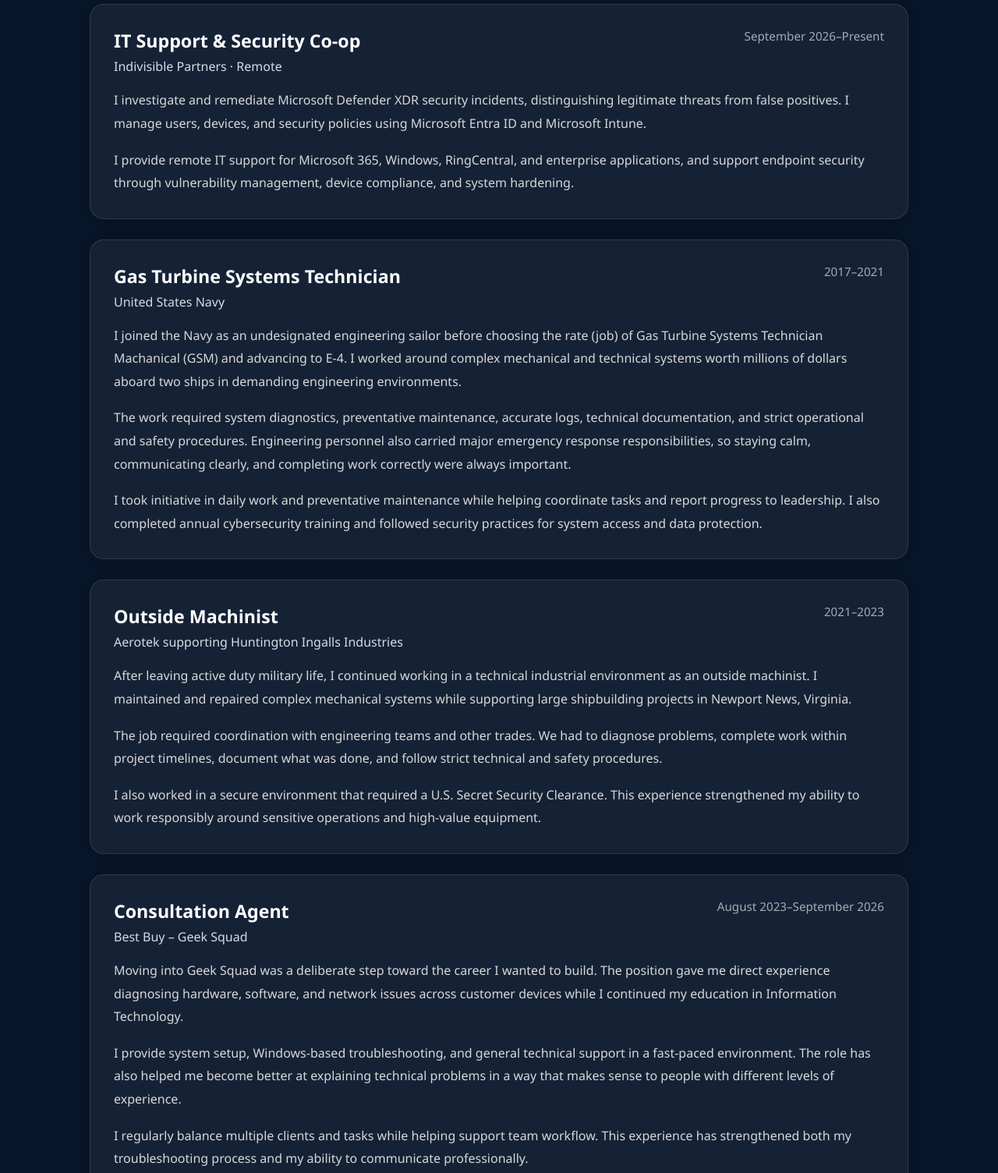
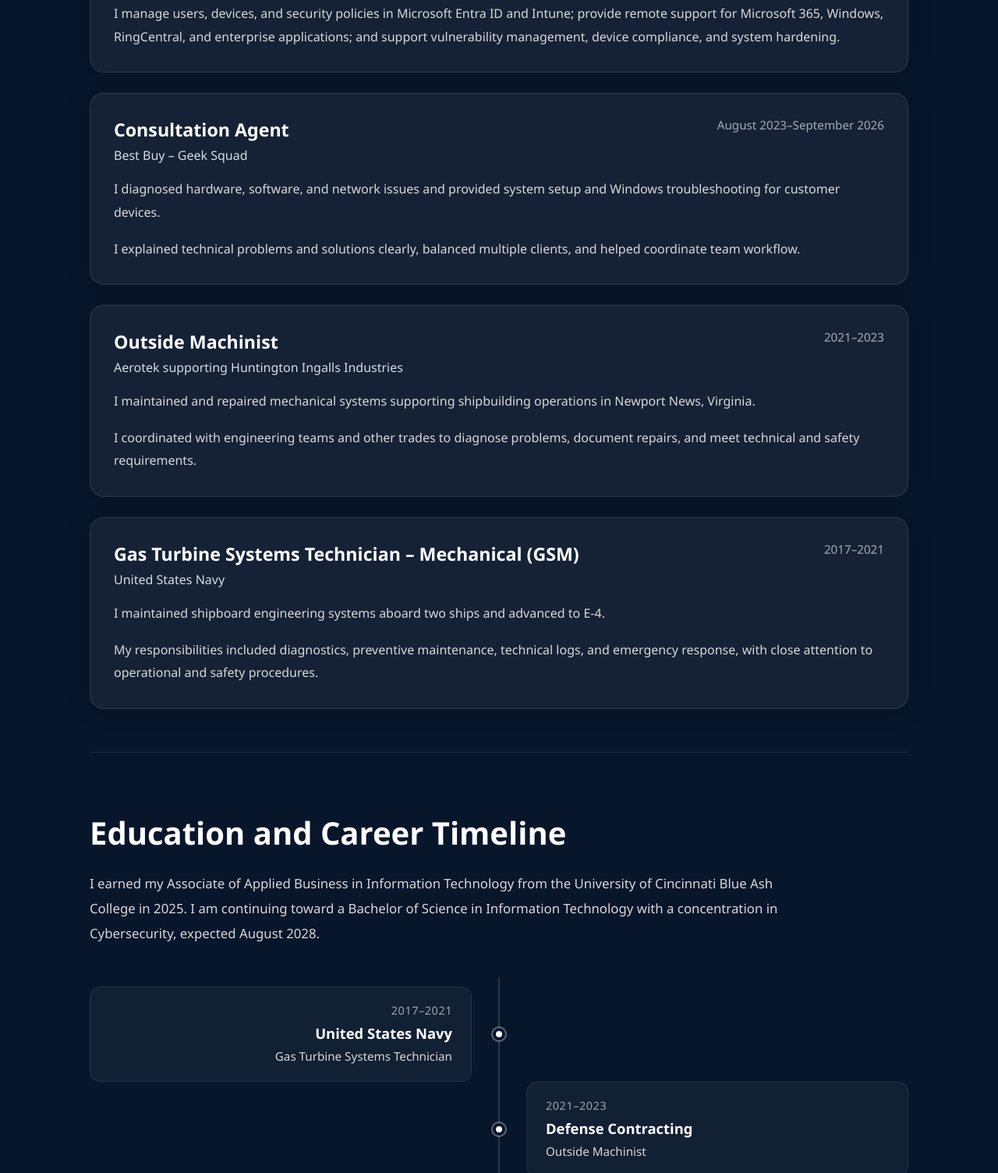
Before and after one commit to JesseBlankenship/jesse_website, a plain HTML site: page PROFESSIONAL.HTML in a window 1280 px wide. Shown: the part 580-2084 px from the top of the page at 78% size. Drawn offline with Linux system fonts and the light colour scheme.

Commit message:
Streamline professional page and prioritize current experience

```diff
--- a/PROFESSIONAL.HTML
+++ b/PROFESSIONAL.HTML
@@ -342,29 +342,16 @@ body{
 <div class="page">
 
     <header class="header">
-
         <h1>Professional</h1>
-
         <p>
-            My career has taken me from shipboard engineering and defense contracting
-            into technical support and Information Technology. Each step has helped me
-            build a different part of the foundation I am bringing into my IT and
-            cybersecurity career.
+            I work in IT support and security at Indivisible Partners while pursuing my bachelor's degree at the University of Cincinnati.
+            My background combines U.S. Navy service, defense contracting, and three years of technical support at Geek Squad.
         </p>
-
     </header>
 
     <section class="section">
 
-        <h2>My Professional Path</h2>
-
-        <p class="section-intro">
-            I did not enter Information Technology through one traditional route. I first
-            built experience maintaining complex equipment, following strict procedures,
-            documenting work, and troubleshooting problems under pressure. I later made
-            a deliberate career change into IT while returning to school and gaining
-            hands-on support experience through Geek Squad.
-        </p>
+        <h2>Professional Experience</h2>
 
         <div class="timeline">
 
@@ -376,124 +363,44 @@ body{
                     </div>
                     <div class="date">September 2026&ndash;Present</div>
                 </div>
-                <p>
-                    I investigate and remediate Microsoft Defender XDR security incidents,
-                    distinguishing legitimate threats from false positives. I manage users,
-                    devices, and security policies using Microsoft Entra ID and Microsoft Intune.
-                </p>
-                <p>
-                    I provide remote IT support for Microsoft 365, Windows, RingCentral,
-                    and enterprise applications, and support endpoint security through
-                    vulnerability management, device compliance, and system hardening.
-                </p>
+                <p>I investigate and remediate Microsoft Defender XDR incidents, distinguishing legitimate threats from false positives.</p>
+                <p>I manage users, devices, and security policies in Microsoft Entra ID and Intune; provide remote support for Microsoft 365, Windows, RingCentral, and enterprise applications; and support vulnerability management, device compliance, and system hardening.</p>
             </article>
 
             <article class="role-card">
-
                 <div class="role-top">
-
                     <div>
-                        <h3>Gas Turbine Systems Technician</h3>
-                        <div class="company">United States Navy</div>
+                        <h3>Consultation Agent</h3>
+                        <div class="company">Best Buy &ndash; Geek Squad</div>
                     </div>
-
-                    <div class="date">2017–2021</div>
-
+                    <div class="date">August 2023&ndash;September 2026</div>
                 </div>
-
-                <p>
-                    I joined the Navy as an undesignated engineering sailor before
-                    choosing the rate (job) of Gas Turbine Systems Technician Machanical (GSM) and advancing to E-4.
-                    I worked around complex mechanical and technical systems worth millions of dollars aboard two
-                    ships in demanding engineering environments.
-                </p>
-
-                <p>
-                    The work required system diagnostics, preventative maintenance,
-                    accurate logs, technical documentation, and strict operational and
-                    safety procedures. Engineering personnel also carried major emergency
-                    response responsibilities, so staying calm, communicating clearly,
-                    and completing work correctly were always important.
-                </p>
-
-                <p>
-                    I took initiative in daily work and preventative maintenance while
-                    helping coordinate tasks and report progress to leadership. I also
-                    completed annual cybersecurity training and followed security
-                    practices for system access and data protection.
-                </p>
-
-            </article>
-                        <article class="role-card">
-
-                <div class="role-top">
-
-                    <div>
-                        <h3>Outside Machinist</h3>
-                        <div class="company">
-                            Aerotek supporting Huntington Ingalls Industries
-                        </div>
-                    </div>
-
-                    <div class="date">2021–2023</div>
-
-                </div>
-
-                <p>
-                    After leaving active duty military life, I continued working in a technical
-                    industrial environment as an outside machinist. I maintained and
-                    repaired complex mechanical systems while supporting large shipbuilding
-                    projects in Newport News, Virginia.
-                </p>
-
-                <p>
-                    The job required coordination with engineering teams and other trades.
-                    We had to diagnose problems, complete work within project timelines,
-                    document what was done, and follow strict technical and safety
-                    procedures.
-                </p>
-
-                <p>
-                    I also worked in a secure environment that required a U.S. Secret
-                    Security Clearance. This experience strengthened my ability to work
-                    responsibly around sensitive operations and high-value equipment.
-                </p>
-
+                <p>I diagnosed hardware, software, and network issues and provided system setup and Windows troubleshooting for customer devices.</p>
+                <p>I explained technical problems and solutions clearly, balanced multiple clients, and helped coordinate team workflow.</p>
             </article>
 
             <article class="role-card">
+                <div class="role-top">
+                    <div>
+                        <h3>Outside Machinist</h3>
+                        <div class="company">Aerotek supporting Huntington Ingalls Industries</div>
+                    </div>
+                    <div class="date">2021&ndash;2023</div>
+                </div>
+                <p>I maintained and repaired mechanical systems supporting shipbuilding operations in Newport News, Virginia.</p>
+                <p>I coordinated with engineering teams and other trades to diagnose problems, document repairs, and meet technical and safety requirements.</p>
+            </article>
 
+            <article class="role-card">
                 <div class="role-top">
-
                     <div>
-                        <h3>Consultation Agent</h3>
-                        <div class="company">Best Buy – Geek Squad</div>
+                        <h3>Gas Turbine Systems Technician &ndash; Mechanical (GSM)</h3>
+                        <div class="company">United States Navy</div>
                     </div>
-
-                    <div class="date">August 2023–September 2026</div>
-
+                    <div class="date">2017&ndash;2021</div>
                 </div>
-
-                <p>
-                    Moving into Geek Squad was a deliberate step toward the career I wanted
-                    to build. The position gave me direct experience diagnosing hardware,
-                    software, and network issues across customer devices while I continued
-                    my education in Information Technology.
-                </p>
-
-                <p>
-                    I provide system setup, Windows-based troubleshooting, and general
-                    technical support in a fast-paced environment. The role has also helped
-                    me become better at explaining technical problems in a way that makes
-                    sense to people with different levels of experience.
-                </p>
-
-                <p>
-                    I regularly balance multiple clients and tasks while helping support
-                    team workflow. This experience has strengthened both my troubleshooting
-                    process and my ability to communicate professionally.
-                </p>
-
+                <p>I maintained shipboard engineering systems aboard two ships and advanced to E-4.</p>
+                <p>My responsibilities included diagnostics, preventive maintenance, technical logs, and emergency response, with close attention to operational and safety procedures.</p>
             </article>
 
         </div>
@@ -502,24 +409,11 @@ body{
 
     <section class="section">
 
-        <h2>Education and Career Transition</h2>
+        <h2>Education and Career Timeline</h2>
 
         <p class="section-intro">
-            I earned my Associate of Applied Business in Information Technology from the University of Cincinnati Blue Ash College.
-            The program gave me a strong foundation in networking, operating systems, programming, databases, and technical support
-            while preparing me to continue into the bachelor's program.
-        </p>
-
-        <p class="section-intro">
-            I am currently pursuing my Bachelor of Science in Information Technology with a concentration in Cybersecurity at the University of Cincinnati.
-            As I continue my education, I am expanding my knowledge of networking, system administration, cybersecurity, cloud technologies, and other areas of modern IT.
-            My expected graduation is August 2028.
-        </p>
-
-        <p class="section-intro">
-            Combining my education with nearly three years of experience at Geek Squad has allowed me to apply what I learn in the classroom to real-world technical support.
-            Along with my engineering background in the Navy and defense contracting, these experiences have strengthened my troubleshooting,
-            communication, documentation, and problem-solving skills while preparing me for a career in Information Technology and Cybersecurity.
+            I earned my Associate of Applied Business in Information Technology from the University of Cincinnati Blue Ash College in 2025.
+            I am continuing toward a Bachelor of Science in Information Technology with a concentration in Cybersecurity, expected August 2028.
         </p>
 
         <div class="career-timeline">
@@ -609,20 +503,8 @@ body{
             <h3>Personal System Security Audit</h3>
 
             <p>
-                I conducted a Windows system security audit using Belarc Advisor and
-                built-in Windows utilities to review system permissions, installed
-                applications, and configurations.
-            </p>
-
-            <p>
-                I identified potential security risks and applied basic mitigation
-                measures involving the firewall, antivirus protection, and system
-                hardening.
-            </p>
-
-            <p>
-                I then documented my findings and recommendations in a structured
-                security report.
+                I reviewed Windows permissions, installed applications, and system configurations using Belarc Advisor and built-in utilities.
+                I applied firewall, antivirus, and system-hardening measures, then documented findings and recommendations in a security report.
             </p>
 
         </div>
@@ -633,7 +515,7 @@ body{
         <h2>Technical Skills</h2>
 
         <p class="section-intro">
-            These are the technical skills currently listed on my resume.
+            Tools and technologies I use in IT support, security work, and coursework.
         </p>
 
         <div class="skills-grid">
@@ -688,26 +570,7 @@ body{
 
     </section>
 
-    <section class="section">
-
-        <h2>What I Bring Forward</h2>
-
-        <p class="section-intro">
-            My background gives me experience on both sides of technical work. I understand
-            physical systems, maintenance, documentation, safety, and operations. I am now
-            adding IT support, networking, systems, programming, and cybersecurity knowledge
-            to that foundation.
-        </p>
-
-        <p class="section-intro">
-            My goal is to continue building a career in Information Technology and grow
-            further into cybersecurity. I am interested in opportunities where I can keep
-            learning, solve real technical problems, and contribute to a team.
-        </p>
-
-    </section>
-
-    <div class="back-wrap">
+<div class="back-wrap">
 
         <a href="index.html" class="back-btn">
             ← Back to Home
```
